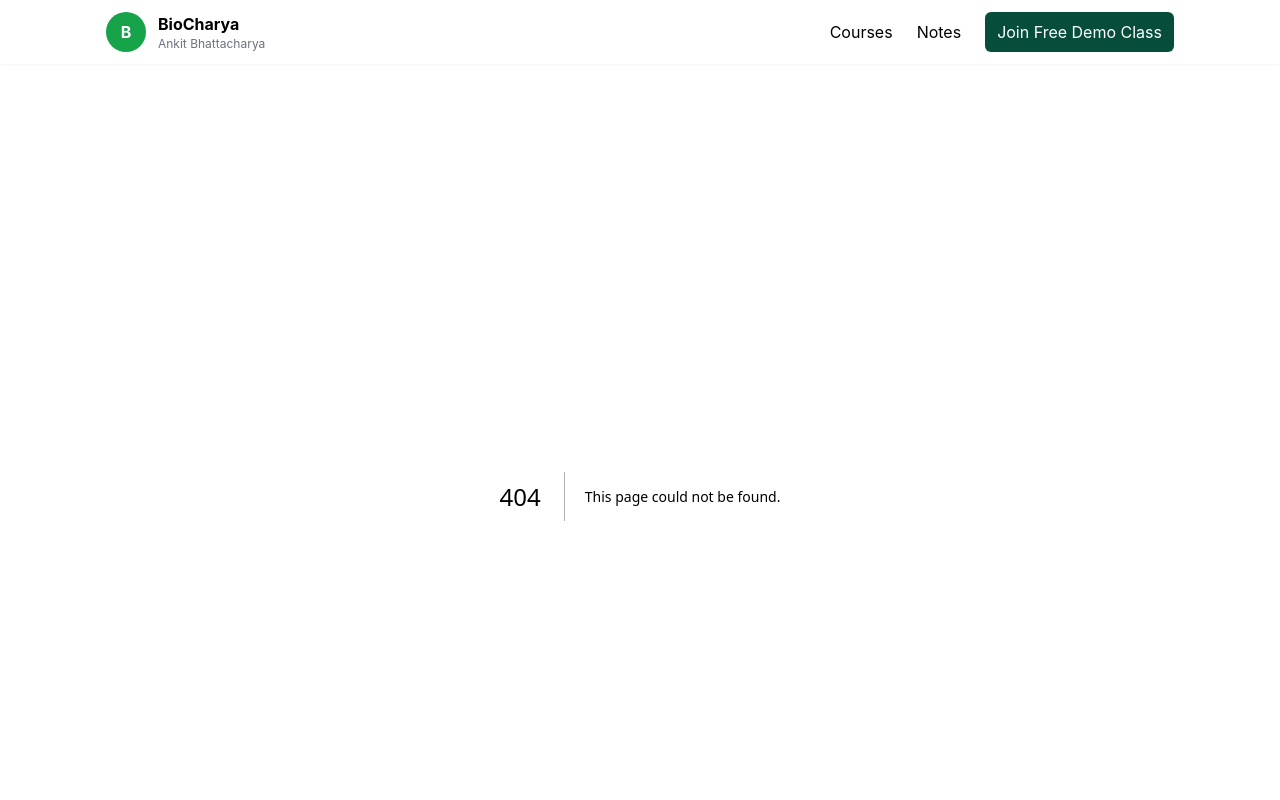
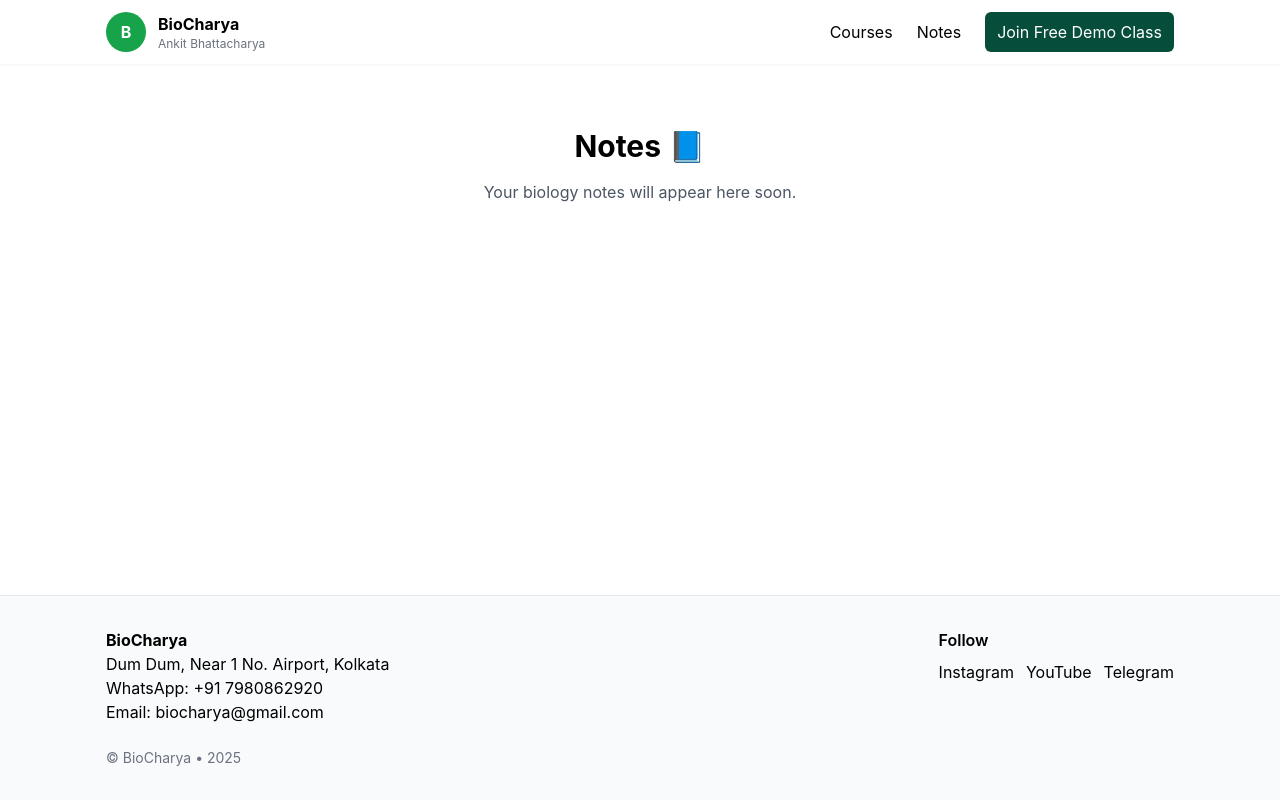
Before and after one commit to AnkitBhattachaya/biocharya, a Next.js app: page /notes in a window 1280 px wide. Before the commit this address had no page. Shown: the top 800 px of the page. Built offline with nearby package versions, Linux system fonts and the light colour scheme.

Commit message:
Create page.tsx

```diff
--- /dev/null
+++ b/app/notes/page.tsx
@@ -0,0 +1,8 @@
+export default function NotesPage() {
+  return (
+    <main style={{ padding: "2rem", textAlign: "center" }}>
+      <h1 className="text-3xl font-bold">Notes 📘</h1>
+      <p className="text-gray-600 mt-4">Your biology notes will appear here soon.</p>
+    </main>
+  );
+}
```
